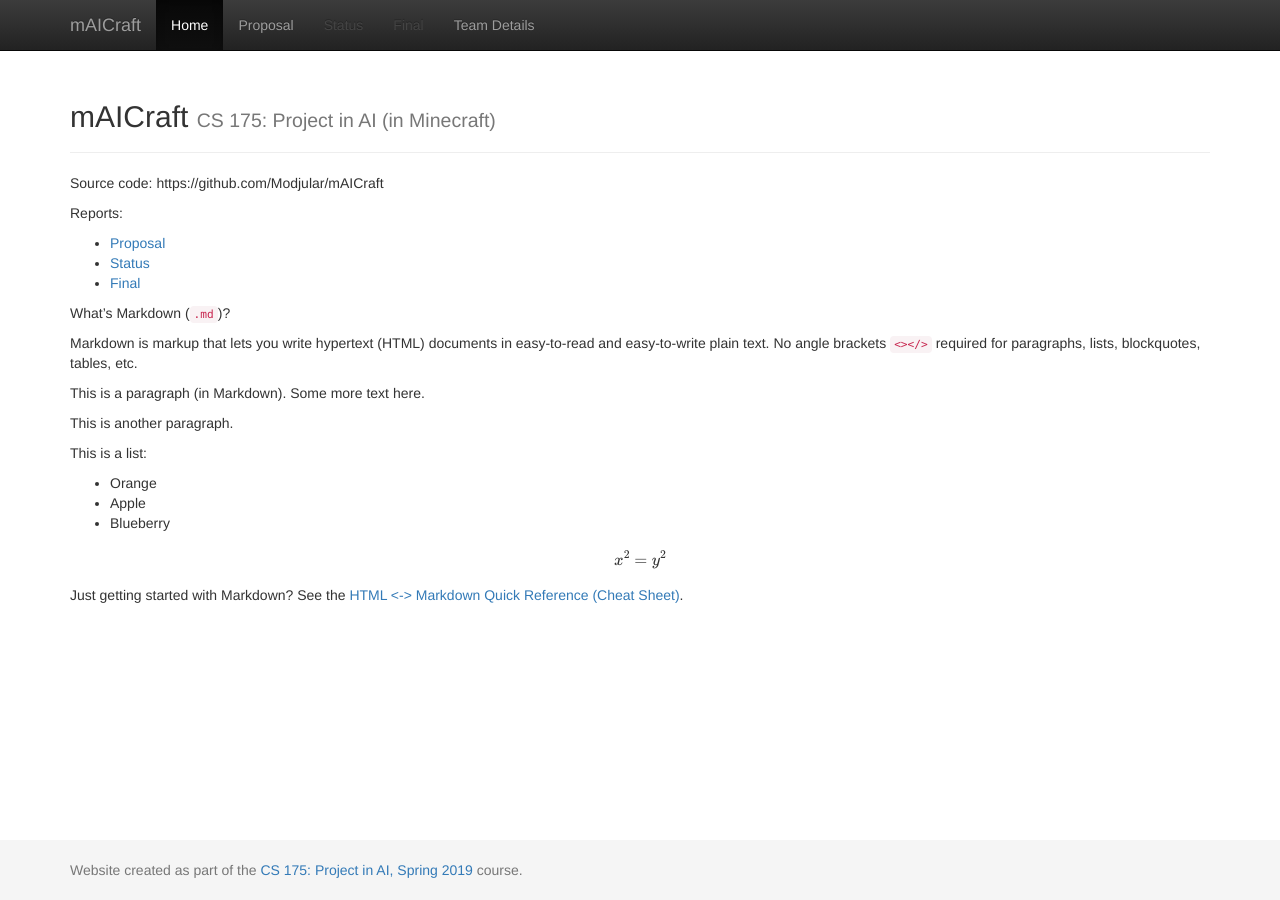
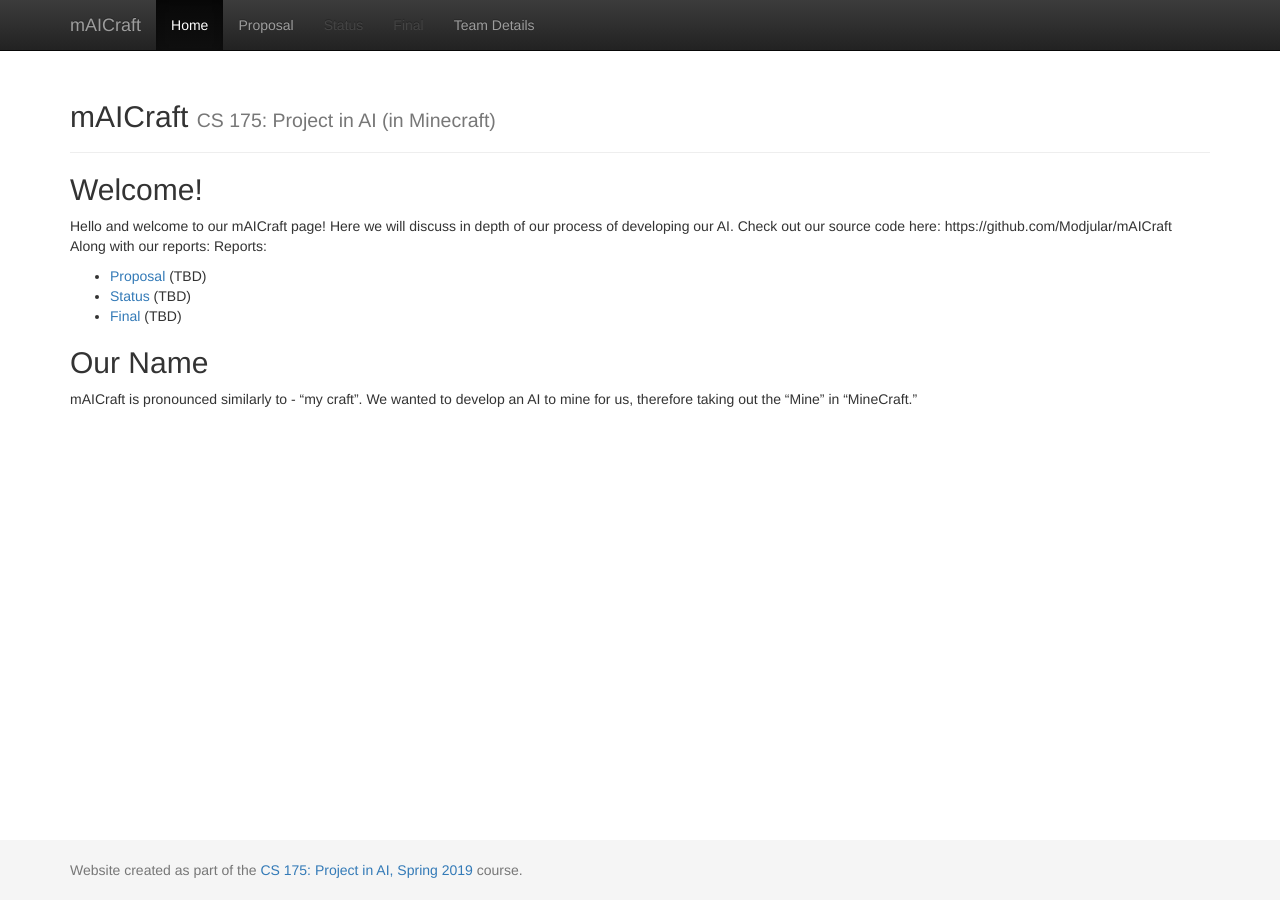
Before and after one commit to Modjular/boringAI, a Jekyll site: the page built from docs/index.md, in a window 1280 px wide. Built offline with Jekyll 4.4.1, drawn with Linux system fonts in a browser that asks for light colours; formulas are drawn with MathJax 3.

Commit message:
index update
discarded default text, quick welcome line

```diff
--- a/docs/index.md
+++ b/docs/index.md
@@ -3,38 +3,15 @@ layout: default
 title:  Home
 ---
 
-Source code: https://github.com/Modjular/mAICraft
-
+## Welcome!
+Hello and welcome to our mAICraft page! Here we will discuss in depth of our process of developing our AI.
+Check out our source code here: https://github.com/Modjular/mAICraft
+Along with our reports:
 Reports:
 
-- [Proposal](proposal.html)
-- [Status](status.html)
-- [Final](final.html)
+- [Proposal](proposal.html) (TBD)
+- [Status](status.html) (TBD)
+- [Final](final.html) (TBD)
 
-What's Markdown (`.md`)?
-
-Markdown is markup that lets you write hypertext (HTML) documents
-in easy-to-read and easy-to-write plain text.
-No angle brackets `<></>` required for
-paragraphs, lists, blockquotes, tables, etc.
-
-
-This is a paragraph (in Markdown). Some more
-text here.
-
-This is another paragraph.
-
-This is a list:
-
-- Orange
-- Apple
-- Blueberry
-
-$$x^2 = y^2$$
-
-
-Just getting started with Markdown?
-See the [HTML <-> Markdown Quick Reference (Cheat Sheet)][quickref].
-
-
-[quickref]: https://github.com/mundimark/quickrefs/blob/master/HTML.md
+## Our Name
+mAICraft is pronounced similarly to - "my craft". We wanted to develop an AI to mine for us, therefore taking out the "Mine" in "MineCraft."
```
